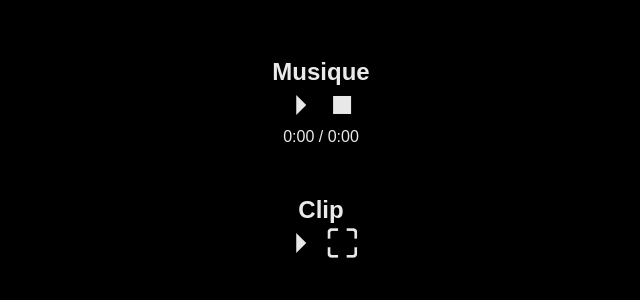
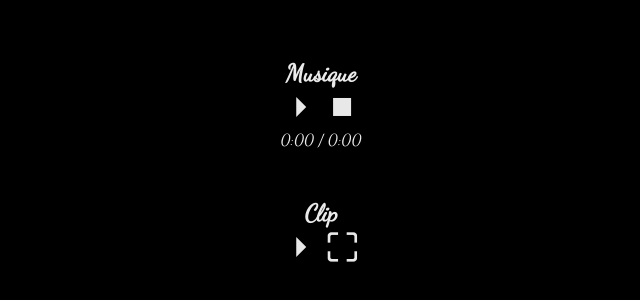
Before and after one commit to Luc-Anne/Clip-Scintillant, a plain HTML site: page index.html in a window 1280 px wide. Shown: the part 238-538 px from the top of the page, without its empty margins (319-959 px from the left). Drawn offline with Linux system fonts and the light colour scheme.

Commit message:
remise de la police de caractère pour le lecteur de l'interlude

```diff
--- a/style.css
+++ b/style.css
@@ -69,7 +69,7 @@ body.interlude .lecteur {
     margin-right: auto;
     padding: 0;
 
-    font-family: Arial, Dancing Script, serif;
+    font-family: Dancing Script, serif;
     text-align: center;
 }
 
```
